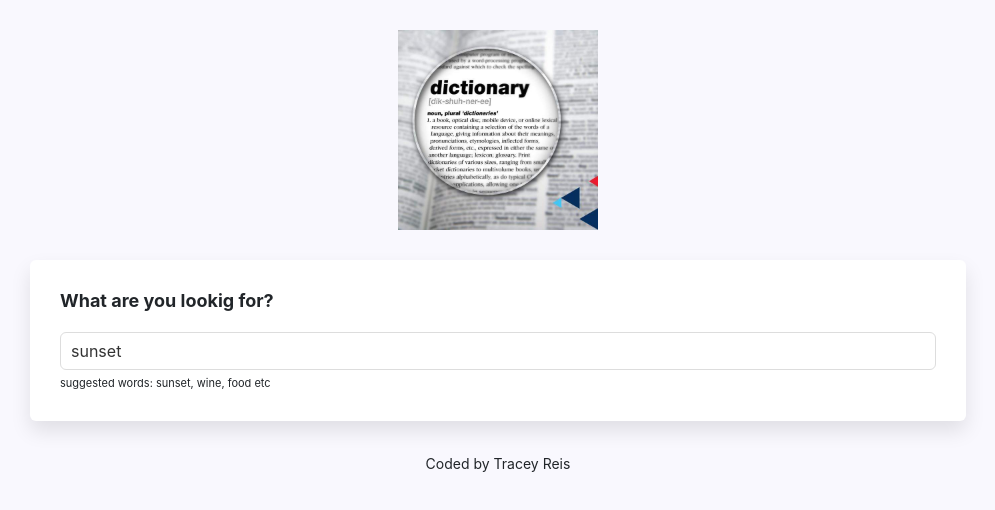
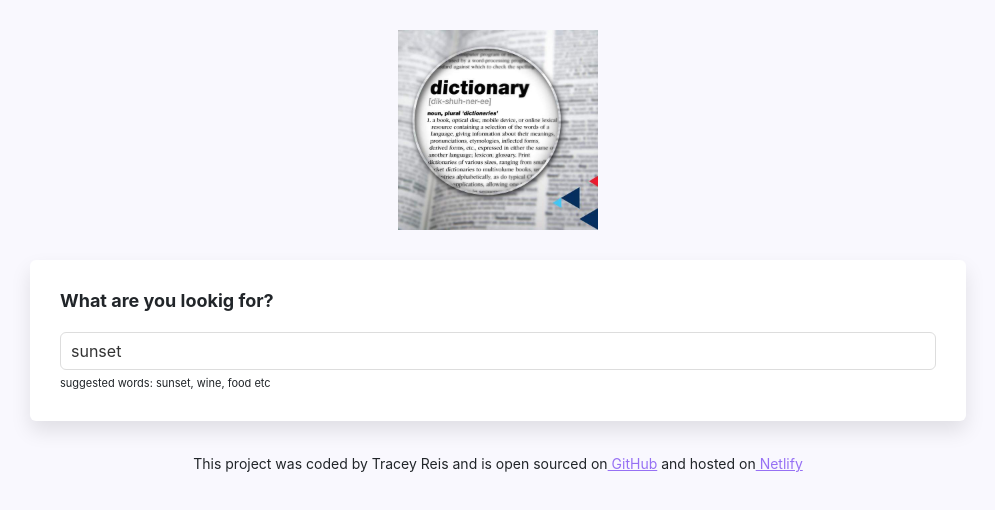
Before and after one commit to tbtreppe/dictionary-app, a React (Create React App) app: page / in a window 1280 px wide. Shown: the top 510 px of the page, without its empty margins (142-1137 px from the left). Built offline with nearby package versions, Linux system fonts and the light colour scheme; no server answers.

Commit message:
add footer links

```diff
--- a/src/App.js
+++ b/src/App.js
@@ -17,7 +17,12 @@
           <Dictionary defaultKeyword="sunset" />
         </main>
         <footer className="app-footer">
-          <small>Coded by Tracey Reis</small>
+          <small>
+            This project was coded by Tracey Reis and is open sourced on
+            <a href="https://github.com/tbtreppe/dictionary-app"> GitHub</a> and
+            hosted on
+            <a href="https://adorable-selkie-1c71c3.netlify.app"> Netlify</a>
+          </small>
         </footer>
       </div>
     </div>
```
